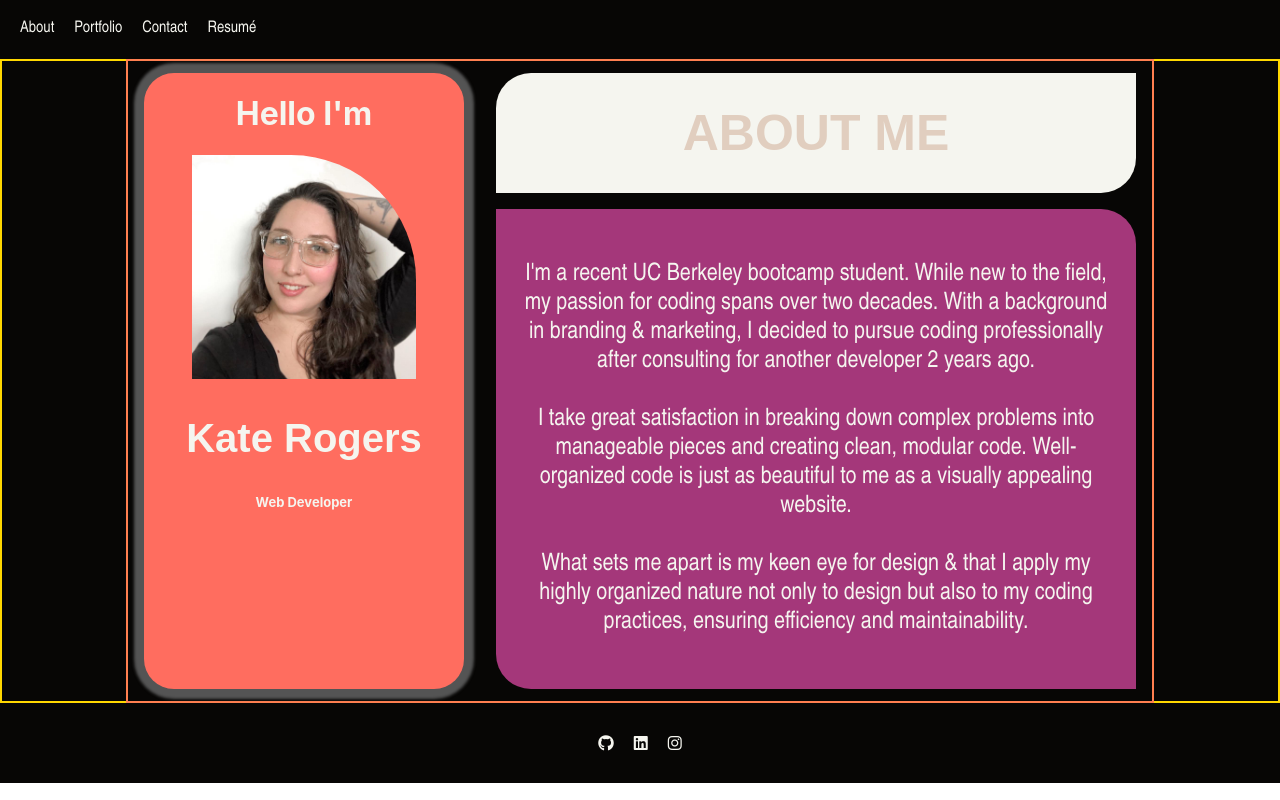
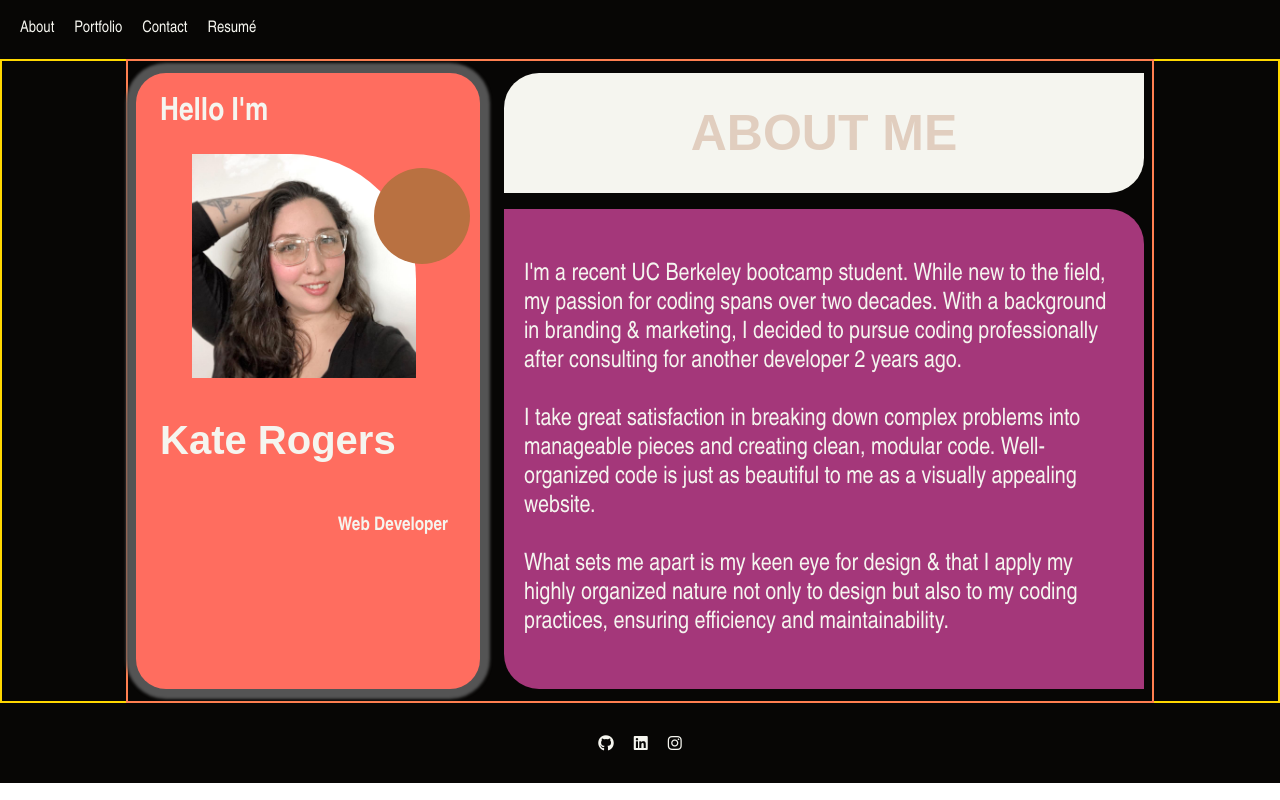
Before and after one commit to KateMcRo/reactPortfolio, a React (Create React App) app: page / in a window 1280 px wide. Built offline with nearby package versions, Linux system fonts and the light colour scheme; a web font is replaced by a local one.

Commit message:
added decorative circle and styling adjustments to about

```diff
--- a/src/App.css
+++ b/src/App.css
@@ -1,7 +1,3 @@
-.App {
-  text-align: center;
-}
-
 .App-logo {
   height: 40vmin;
   pointer-events: none;
--- a/src/components/about/About.jsx
+++ b/src/components/about/About.jsx
@@ -3,14 +3,19 @@ import selfie from '../../assets/selfie.jpeg';
 
 export default function About() {
     return(
-        <div id="container"> {/* full widht full height flex */}
+        <div id="container">
             <div id="profile-box">
                 <h1>Hello I'm</h1>
-                <img src={selfie} alt="Kate Rogers"></img>
+                <div className="image-container">
+                    <img src={selfie} alt="Kate Rogers"></img>
+                    <div className="circle-overlay"></div>
+                </div>
                 <h2>Kate Rogers</h2>
-                <h3>Web Developer</h3>
-            </div> {/* flex flex column */}
-            <div id="group-box"> {/* flex fflex column */}
+                <div class="right">
+                    <h3>Web Developer</h3>
+                </div>
+            </div>
+            <div id="group-box">
                 <div id="title-box">
                     <h4>ABOUT ME</h4>
                 </div>
--- a/src/components/about/about.css
+++ b/src/components/about/about.css
@@ -3,20 +3,44 @@
 
 #container {
     display: flex;
+    font-family: Arial Narrow, sans-serif;
 }
 
 #profile-box {
+    display: flex;
+    flex-direction: column;
+    align-items: flex-start;
     background-color: #FF6D5F;
     width: 25vw;
     border-radius: 30px;
     box-shadow: 0px 0px 3px 10px #545454;
-    margin-right: 2rem;
+    margin-right: 1.5rem;
+    padding-left: 1.5rem;
 }
+
+.image-container {
+    position: relative;
+    display: inline-block;
+}
+
+.circle-overlay {
+    position: absolute;
+    top: 27%;
+    left: 82%;
+    transform: translate(-50%, -50%);
+    width: 7.5vw;
+    height: 7.5vw;
+    border-radius: 50%;
+    background-color: #B97141;
+}
+
 
 img {
     width: 70%;
     height: auto;
-    border-top-right-radius: 125px;
+    border-top-left-radius: 125px;
+    transform: scaleX(-1);
+    margin-left: 2rem;
 }
 
 h2 {
@@ -24,8 +48,9 @@ h2 {
     font-size: 40px;
 }
 
-h3 {
-    font-size: small;
+.right {
+    margin-left: auto;
+    padding-right: 2rem;
 }
 
 #group-box {
```
